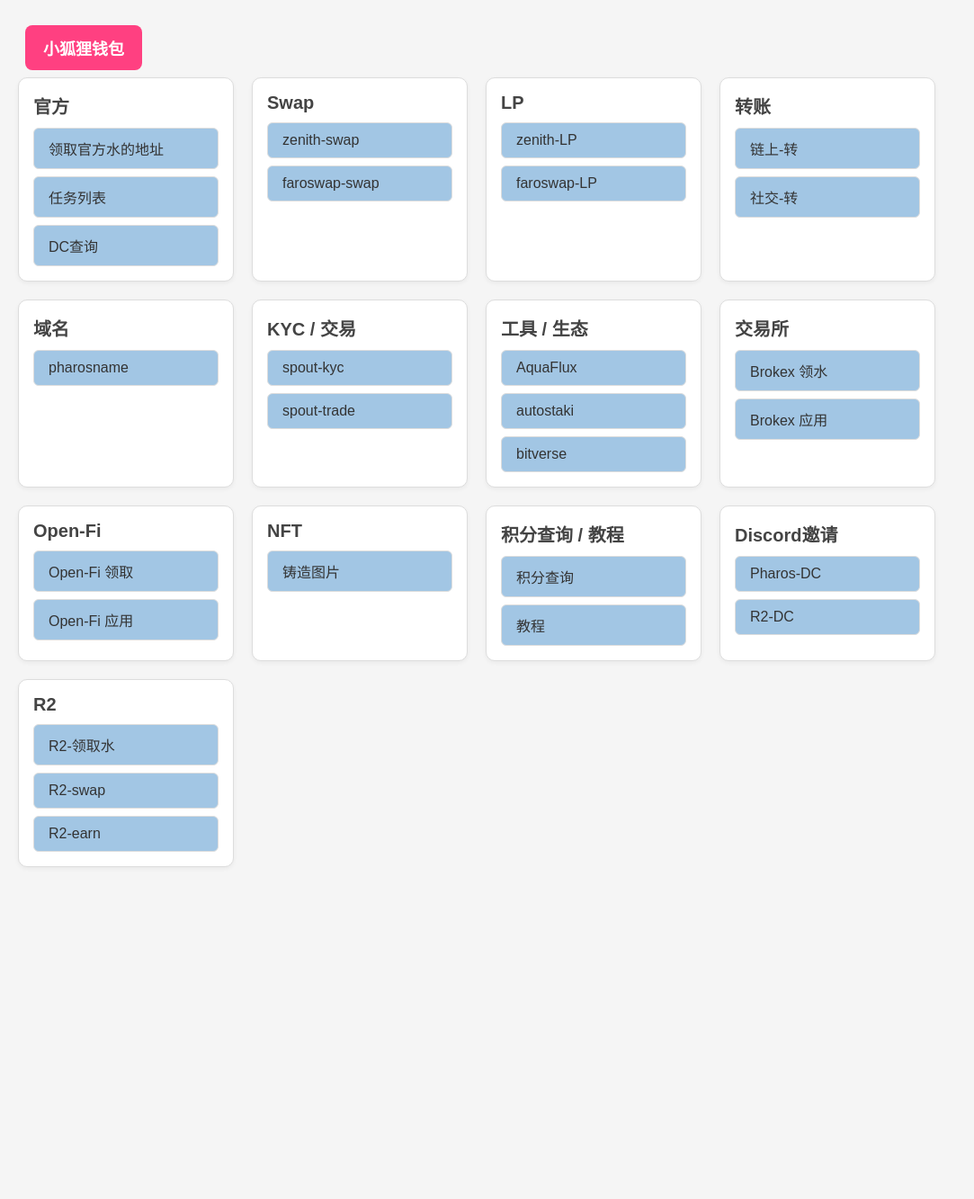
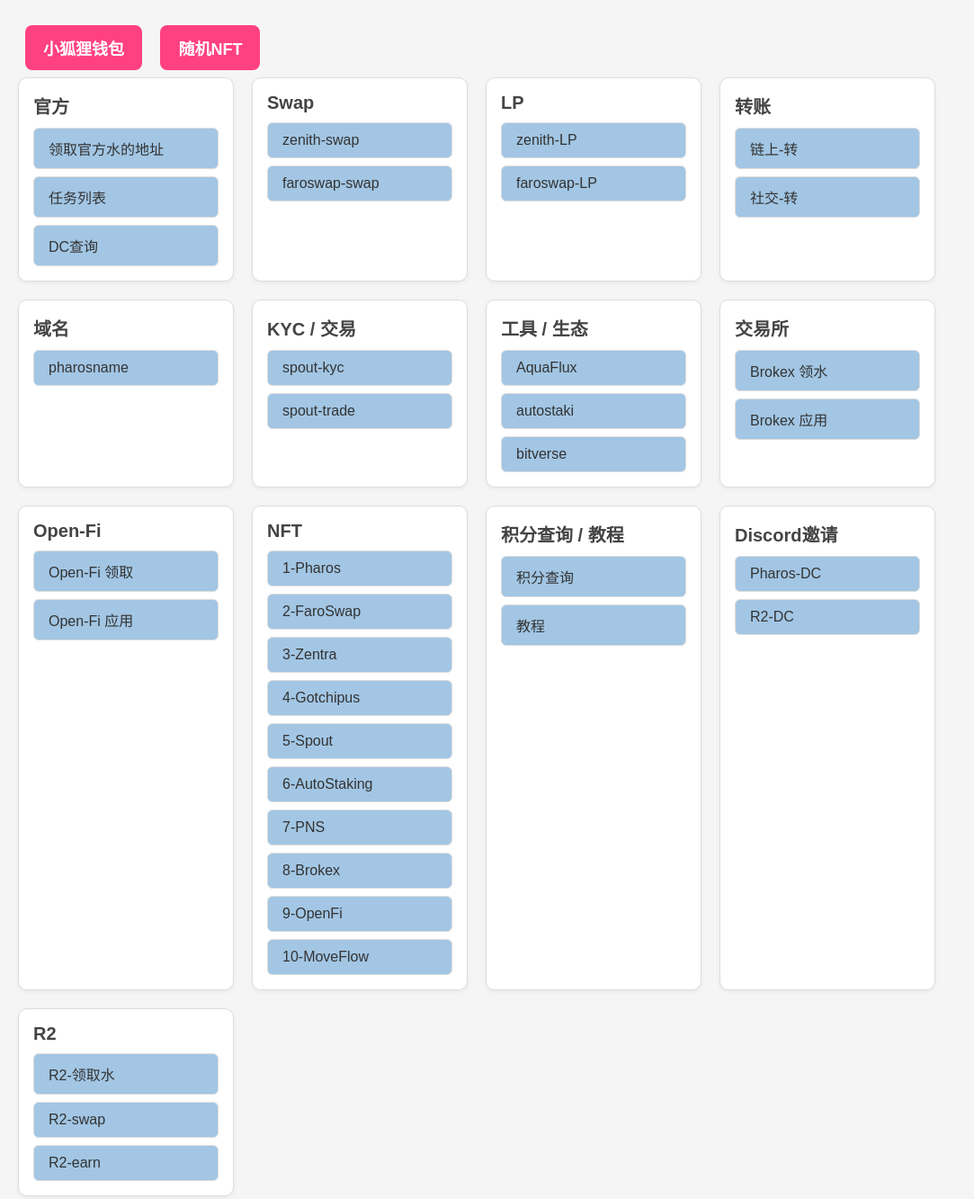
Before and after one commit to taochen991228/pharos_network, a plain HTML site: page index.html in a window 1280 px wide. Shown: the whole page at 90% size, without its empty margins (0-1083 px from the left). Before the commit the page ends 994 px from the top, so only its background shows below. Drawn offline with Linux system fonts and the light colour scheme.

Commit message:
Update index.html

```diff
--- a/index.html
+++ b/index.html
@@ -100,7 +100,16 @@
     {
         title: "NFT",
         tags: [
-            { name: "铸造图片", url: "https://app.grandline.world/launchpad/mint/0x9979b7fedf761c2989642f63ba6ed580dbdfc46f" },
+            { "name": "1-Pharos", "url": "https://app.grandline.world/launchpad/mint/0x1da9f40036bee3fda37ddd9bff624e1125d8991d" },
+            { "name": "2-FaroSwap", "url": "https://app.grandline.world/launchpad/mint/0x2a469a4073480596b9deb19f52aa89891ccff5ce" },
+            { "name": "3-Zentra", "url": "https://app.grandline.world/launchpad/mint/0xe71188df7be6321ffd5aaa6e52e6c96375e62793" },
+            { "name": "4-Gotchipus", "url": "https://app.grandline.world/launchpad/mint/0xb2ac4f09735007562c513ebbe152a8d7fa682bef" },
+            { "name": "5-Spout", "url": "https://app.grandline.world/launchpad/mint/0x96381ed3fcfb385cbacfe6908159f0905b19767a" },
+            { "name": "6-AutoStaking", "url": "https://app.grandline.world/launchpad/mint/0x0d00314d006e70ca08ac37c3469b4bf958a7580b" },
+            { "name": "7-PNS", "url": "https://app.grandline.world/launchpad/mint/0x4af366c7269dc9a0335bd055af979729c20e0f5f" },
+            { "name": "8-Brokex", "url": "https://app.grandline.world/launchpad/mint/0x9979b7fedf761c2989642f63ba6ed580dbdfc46f" },
+            { "name": "9-OpenFi", "url": "https://app.grandline.world/launchpad/mint/0x822483f6cf39b7dad66fec5f4feecbfd72172626" },
+            { "name": "10-MoveFlow", "url": "https://app.grandline.world/launchpad/mint/0xc188e0ad7e39ccd3bdfdc5572e06e5ac08f1a847" }
         ]
     },
     {
@@ -251,10 +260,33 @@
 
                 // 随机获取币种字符串函数
         function getRandomCoin() {
-        const idx = Math.floor(Math.random() * coins.length);
-        return coins[idx];
+            const idx = Math.floor(Math.random() * coins.length);
+            return coins[idx];
+            }
+
+            // 随机跳转 NFT 链接功能
+        function getRandomNFTUrl() {
+            const nftGroup = tagGroups.find(group => group.title === "NFT");
+            if (!nftGroup || nftGroup.tags.length === 0) return null;
+            const randomTag = nftGroup.tags[Math.floor(Math.random() * nftGroup.tags.length)];
+            return randomTag.url;
         }
 
+        // 生成一个新的按钮
+        const randomBtn = document.createElement("div");
+        randomBtn.className = "big-tag";
+        randomBtn.textContent = "随机NFT";
+        randomBtn.addEventListener("click", () => {
+            const url = getRandomNFTUrl();
+            if (url) {
+                window.open(url, "_blank");
+            } else {
+                alert("没有可用的NFT链接");
+            }
+        });
+
+        // 把按钮插入到顶部容器
+        document.getElementById("top-tags").appendChild(randomBtn);
 
 
 
```
